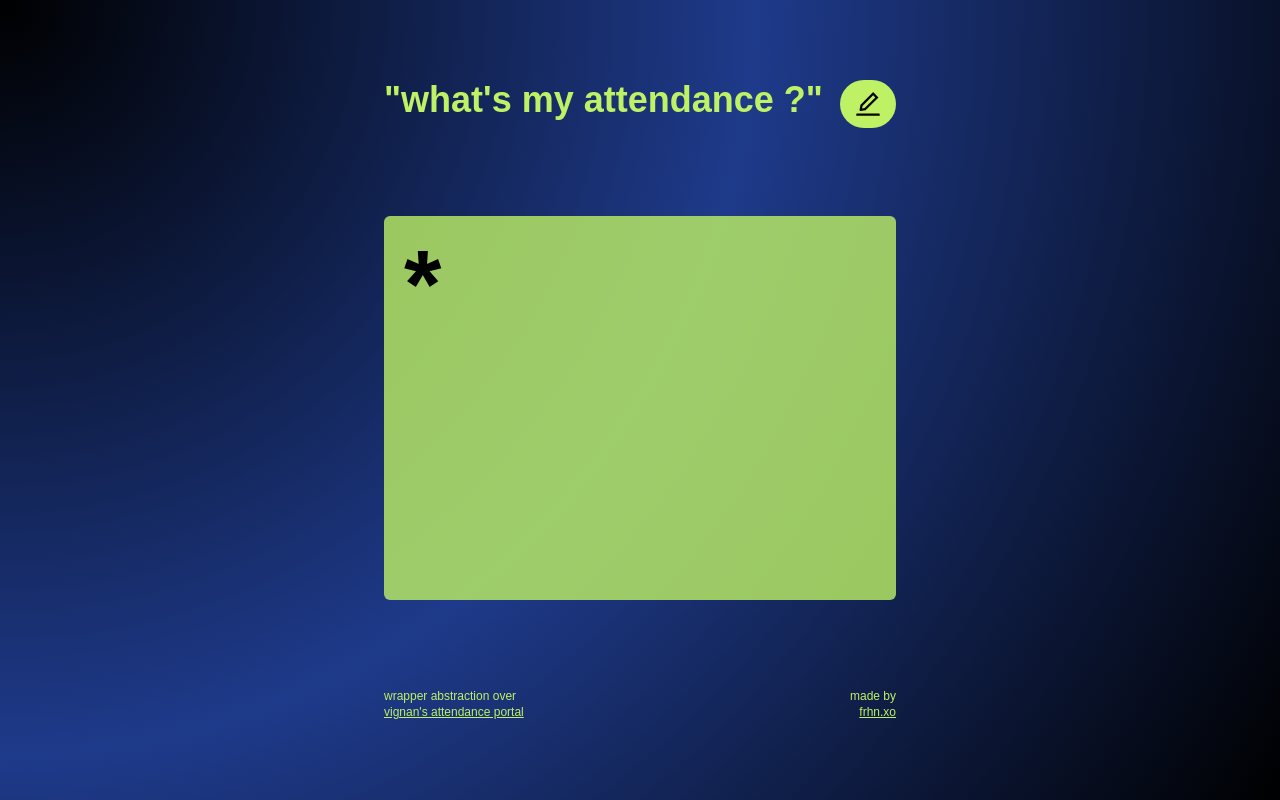
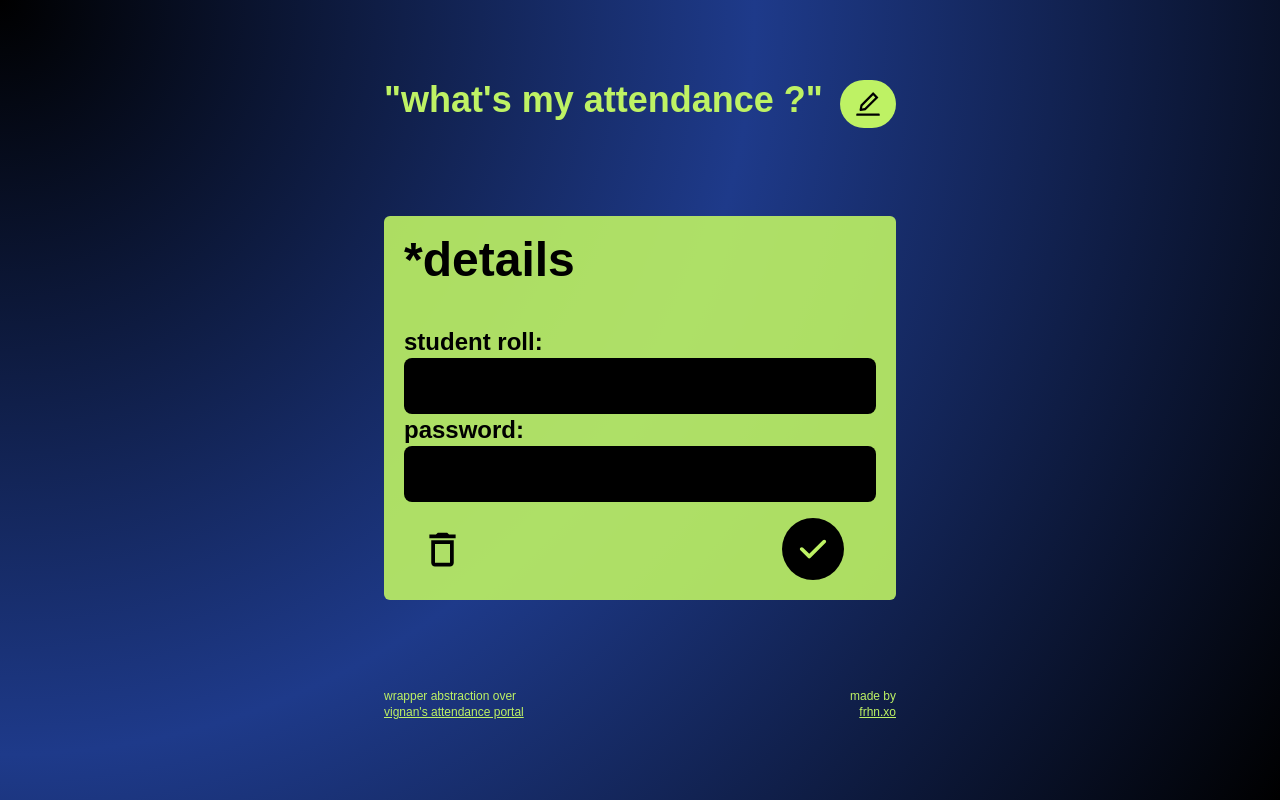
Before and after one commit to frhn-xo/wma, a React (Vite) app in the folder client/: page / in a window 1280 px wide. Both pictures are taken after a click on the button 868 px from the left and 104 px from the top of the page. Built offline with nearby package versions, Linux system fonts and the light colour scheme; no server answers; a web font is replaced by a local one.

Commit message:
complete EditProfie

```diff
--- a/client/src/components/CardMain.jsx
+++ b/client/src/components/CardMain.jsx
@@ -17,12 +17,12 @@ const CardMain = () => {
       ) : userData ? (
         <div className="flex text-slate-100 items-center mt-10">
           <div className="text-7xl pr-4">{':)'}</div>
-          <div className="text-2xl">Ayo</div>
+          <div className="text-2xl">ayo, let's go!</div>
         </div>
       ) : (
         <div className="flex text-slate-100 items-center mt-10">
           <div className="text-7xl pr-4">{':('}</div>
-          <div className="text-2xl">Enter yo details</div>
+          <div className="text-2xl">enter yo details</div>
         </div>
       )}
     </div>
--- a/client/src/components/EditProfile.jsx
+++ b/client/src/components/EditProfile.jsx
@@ -1,9 +1,97 @@
 import React from 'react';
+import { useForm } from 'react-hook-form';
+import { FaCheck } from 'react-icons/fa6';
+import { useDispatch, useSelector } from 'react-redux';
+import { setUser, toggleEdit, removeUser } from '../redux/userSlice';
+import { MdDeleteOutline } from 'react-icons/md';
 
 const EditProfile = () => {
+  const dispatch = useDispatch();
+
+  const user = useSelector((state) => state.user.userData);
+
+  const {
+    register,
+    handleSubmit,
+    setValue,
+    formState: { errors },
+  } = useForm({
+    mode: 'onSubmit',
+    defaultValues: { ...user },
+  });
+
+  const submitDetails = (data) => {
+    data.collegeId = data.collegeId.toLowerCase();
+    console.log(data);
+    dispatch(setUser(data));
+    dispatch(toggleEdit());
+  };
+
+  const clearDetails = () => {
+    console.log('removeUser');
+    dispatch(removeUser());
+    setValue('collegeId', '');
+    setValue('collegeKey', '');
+  };
+
   return (
-    <div className="bg-lime-300 text-black w-full p-5 rounded-md bg-opacity-80 flex flex-col font-semibold h-96">
-      <div className="text-8xl">*</div>
+    <div className="bg-lime-300 text-black w-full p-5 rounded-md bg-opacity-90 flex flex-col font-semibold h-96">
+      <div className="flex justify-between h-full mb-4">
+        <div className="text-5xl">*details</div>
+      </div>
+      <form
+        onSubmit={handleSubmit(submitDetails)}
+        className="flex-col flex w-full caret-slate-100 jus"
+      >
+        <label htmlFor="collegeId" className="text-2xl">
+          student roll:
+        </label>
+        <input
+          type="text"
+          name="collegeId"
+          {...register('collegeId', {
+            required: 'Student Roll is required',
+            minLength: {
+              value: 10,
+              message: 'Student Roll must be exactly 10 characters',
+            },
+            maxLength: {
+              value: 10,
+              message: 'Student Roll must be exactly 10 characters',
+            },
+          })}
+          className="bg-black rounded-lg text-2xl text-center p-3 text-lime-300 font-semibold  w-full focus-visible:ring-slate-100 focus-visible:ring-2"
+        />
+        {errors.collegeId && (
+          <span className="text-xs  mt-1 text-right">
+            {errors.collegeId.message}
+          </span>
+        )}
+        <label htmlFor="collegeKey" className="text-2xl">
+          password:
+        </label>
+        <input
+          type="text"
+          name="collegeKey"
+          {...register('collegeKey', {
+            required: 'Password is required',
+          })}
+          className="bg-black rounded-lg text-2xl text-center p-3 text-lime-300 font-semibold  w-full "
+        />
+        {errors.collegeKey && (
+          <span className="text-xs  mt-1 text-right">
+            {errors.collegeKey.message}
+          </span>
+        )}
+        <div className="flex justify-between mt-4 px-4 ">
+          <button type="button" onClick={clearDetails}>
+            <MdDeleteOutline size={45} />
+          </button>
+          <button className="p-4 bg-black text-lime-300 text-3xl rounded-full hover:bg-blue-900 font-bold mr-4 w-fit">
+            <FaCheck size={30} />
+          </button>
+        </div>
+      </form>
     </div>
   );
 };
--- a/client/src/index.css
+++ b/client/src/index.css
@@ -7,11 +7,7 @@
   src: url('../fonts/two.woff2');
 }
 
-@layer utilities {
-  .animation-delay-2000 {
-    animation-delay: 2s;
-  }
-  .animation-delay-4000 {
-    animation-delay: 4s;
-  }
+input:focus-visible {
+  outline: none;
+  border-radius: none;
 }
--- a/client/src/redux/userSlice.js
+++ b/client/src/redux/userSlice.js
@@ -17,8 +17,13 @@ const userSlice = createSlice({
     toggleEdit: (state) => {
       state.edit = !state.edit;
     },
+    removeUser: (state) => {
+      state.userData = null;
+      state.attendanceData = null;
+    },
   },
 });
 
-export const { setUser, setAttendance, toggleEdit } = userSlice.actions;
+export const { setUser, setAttendance, toggleEdit, removeUser } =
+  userSlice.actions;
 export default userSlice.reducer;
--- a/client/tailwind.config.js
+++ b/client/tailwind.config.js
@@ -3,25 +3,6 @@ export default {
   content: ['./index.html', './src/**/*.{js,ts,jsx,tsx}'],
   theme: {
     extend: {
-      animation: {
-        blob: 'blob 10s infinite',
-      },
-      keyframes: {
-        blob: {
-          '0%, 100%': {
-            transform: 'translate(0, 0) scale(1)',
-          },
-          '25%': {
-            transform: 'translate(20px, -50px) scale(1.1)',
-          },
-          '50%': {
-            transform: 'translate(0, 20px) scale(1)',
-          },
-          '75%': {
-            transform: 'translate(-20px, -15px) scale(0.9)',
-          },
-        },
-      },
       fontFamily: {
         ae: ['ae', 'sans-serif'],
       },
```
Also changed, not shown: client/notes.txt (deleted), 1 other file (tests, documents, lock files or other folders).
